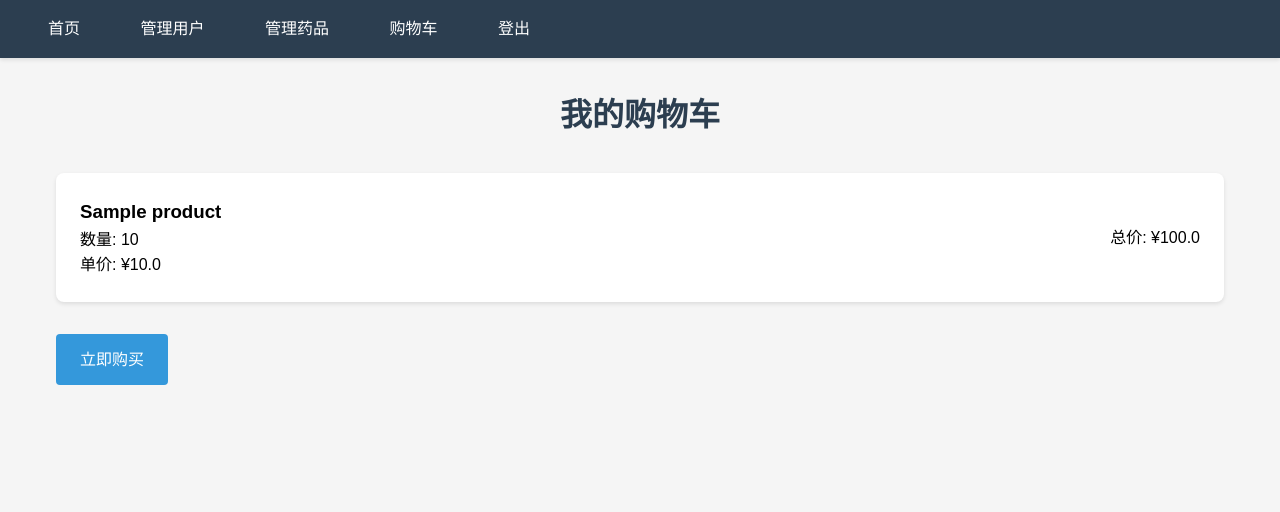
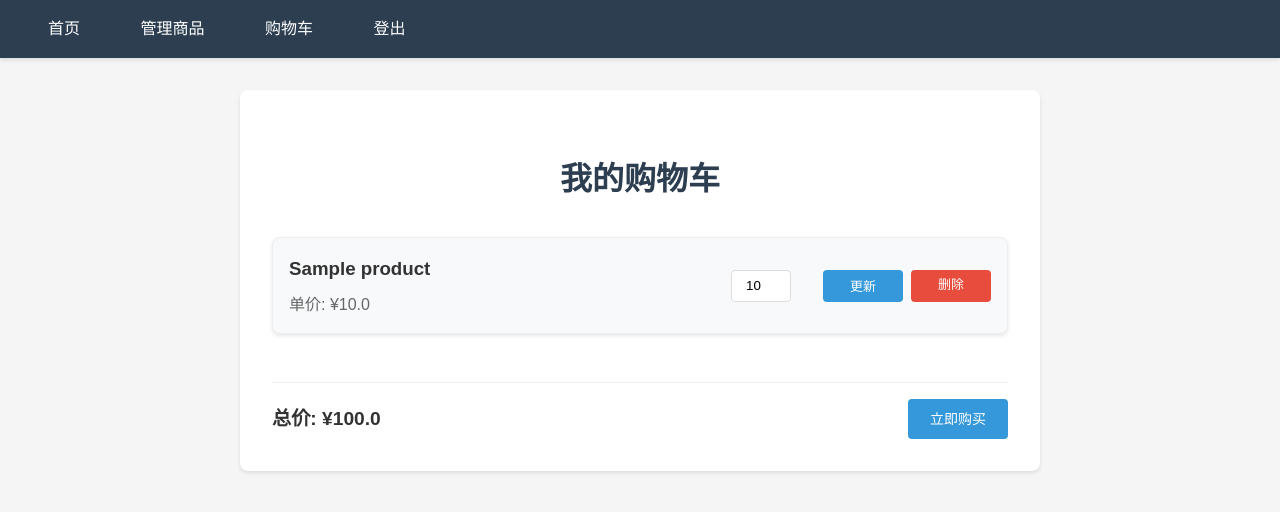
Before and after one commit to Tuise233/flask-shop, a Flask app: page /cart in a window 1280 px wide. Shown: the top 512 px of the page. Run offline with Flask 3, Linux system fonts and the light colour scheme; a user stored in the database is signed in; tables that the repository leaves empty hold one stand-in row (values such as "Sample post").

Commit message:
feat: 购物车新增更新、删除商品功能；管理员管理商品模块

```diff
--- a/app/__init__.py
+++ b/app/__init__.py
@@ -18,10 +18,11 @@ def create_app():
     # flask_login
     login_manager.init_app(app)
 
-    from app.routes import auth, shop, cart
+    from app.routes import auth, shop, cart, admin
     app.register_blueprint(auth.bp)
     app.register_blueprint(shop.bp)
     app.register_blueprint(cart.bp)
+    app.register_blueprint(admin.bp)
 
     with app.app_context():
         db.create_all()
--- a/app/routes/cart.py
+++ b/app/routes/cart.py
@@ -1,4 +1,4 @@
-from flask import Blueprint, redirect, url_for, flash, render_template
+from flask import Blueprint, redirect, url_for, flash, render_template, request
 from flask_login import login_required, current_user
 from app.models import Cart, Product
 from app import db
@@ -8,7 +8,9 @@ bp = Blueprint('cart', __name__)
 @bp.route('/cart')
 @login_required
 def cart():
-    return render_template('cart.html', carts=current_user.carts)
+    carts = current_user.carts
+    total_price = sum(item.amount * item.product.price for item in carts)
+    return render_template('cart.html', carts=carts, total_price=total_price)
 
 @bp.route('/add_to_cart/<int:product_id>')
 @login_required
@@ -18,19 +20,60 @@ def add_to_cart(product_id):
         flash('商品已经没有库存了')
         return redirect(url_for('shop.home'))
 
-    carts = Cart.query.filter_by(user_id=current_user.id, product_id=product_id).first()
+    cart = Cart.query.filter_by(user_id=current_user.id, product_id=product_id).first()
 
-    if carts:
-        carts.amount += 1
+    if cart:
+        cart.amount += 1
         flash(f'已将 {product.name} 的数量加1')
     else:
-        carts = Cart(user_id=current_user.id, product_id=product_id, amount=1)
-        db.session.add(carts)
+        cart = Cart(user_id=current_user.id, product_id=product_id, amount=1)
+        db.session.add(cart)
         flash(f'已将 {product.name} 加入购物车')
 
     product.stock -= 1
     db.session.commit()
     return redirect(url_for('shop.home'))
+
+@bp.route('/update_cart/<int:cart_id>', methods=['POST'])
+@login_required
+def update_cart(cart_id):
+    cart = Cart.query.get_or_404(cart_id)
+    if cart.user_id != current_user.id:
+        flash('无权操作此购物车')
+        return redirect(url_for('cart.cart'))
+
+    new_amount = int(request.form.get('amount', 1))
+    if new_amount <= 0:
+        db.session.delete(cart)
+        flash('商品已从购物车中移除')
+    else:
+        # 计算库存变化
+        amount_diff = new_amount - cart.amount
+        if amount_diff > cart.product.stock:
+            flash('库存不足')
+            return redirect(url_for('cart.cart'))
+
+        cart.product.stock -= amount_diff
+        cart.amount = new_amount
+        flash('购物车已更新')
+
+    db.session.commit()
+    return redirect(url_for('cart.cart'))
+
+@bp.route('/remove_from_cart/<int:cart_id>')
+@login_required
+def remove_from_cart(cart_id):
+    cart = Cart.query.get_or_404(cart_id)
+    if cart.user_id != current_user.id:
+        flash('无权操作此购物车')
+        return redirect(url_for('cart.cart'))
+
+    # 恢复库存
+    cart.product.stock += cart.amount
+    db.session.delete(cart)
+    db.session.commit()
+    flash('商品已从购物车中移除')
+    return redirect(url_for('cart.cart'))
 
 @bp.route('/buy')
 @login_required
--- a/app/static/style.css
+++ b/app/static/style.css
@@ -136,3 +136,309 @@ h1 {
     text-align: center;
     margin: 2rem 0;
 }
+
+.admin-header {
+    margin-bottom: 2rem;
+    text-align: right;
+}
+
+.admin-products table {
+    width: 100%;
+    border-collapse: collapse;
+    background: white;
+    border-radius: 8px;
+    overflow: hidden;
+    box-shadow: 0 2px 4px rgba(0,0,0,0.1);
+}
+
+.admin-products th,
+.admin-products td {
+    padding: 1rem;
+    text-align: left;
+    border-bottom: 1px solid #eee;
+}
+
+.admin-products th {
+    background: #f8f9fa;
+    font-weight: bold;
+}
+
+.btn-small {
+    padding: 0.4rem 0.8rem;
+    font-size: 0.9rem;
+}
+
+.btn-danger {
+    background-color: #dc3545;
+}
+
+.btn-danger:hover {
+    background-color: #c82333;
+}
+
+.btn-secondary {
+    background-color: #6c757d;
+    margin-left: 0.5rem;
+}
+
+.btn-secondary:hover {
+    background-color: #5a6268;
+}
+
+.admin-form {
+    max-width: 600px;
+}
+
+.admin-form textarea {
+    width: 100%;
+    padding: 0.8rem;
+    border: 1px solid #ddd;
+    border-radius: 4px;
+    height: 100px;
+    resize: vertical;
+}
+
+.admin-container {
+    background: white;
+    padding: 2rem;
+    border-radius: 8px;
+    box-shadow: 0 2px 4px rgba(0,0,0,0.1);
+}
+
+.admin-header {
+    display: flex;
+    justify-content: space-between;
+    align-items: center;
+    margin-bottom: 2rem;
+    padding: 0 1rem;
+}
+
+.admin-header h1 {
+    margin: 0;
+}
+
+.admin-products table {
+    width: 100%;
+    border-collapse: collapse;
+    background: white;
+    border-radius: 8px;
+    overflow: hidden;
+}
+
+.admin-products th,
+.admin-products td {
+    padding: 1rem;
+    text-align: left;
+    border-bottom: 1px solid #eee;
+    vertical-align: middle;
+}
+
+.admin-products th {
+    background: #f8f9fa;
+    font-weight: bold;
+    white-space: nowrap;
+}
+
+.admin-products td {
+    max-width: 200px;
+    overflow: hidden;
+    text-overflow: ellipsis;
+    white-space: nowrap;
+}
+
+.btn {
+    display: inline-flex;
+    align-items: center;
+    justify-content: center;
+    min-width: 100px;
+    height: 40px;
+    padding: 0 1.5rem;
+    font-size: 14px;
+    font-weight: 500;
+}
+
+.btn-small {
+    min-width: 80px;
+    height: 32px;
+    padding: 0 1rem;
+    font-size: 13px;
+}
+
+.btn-group {
+    display: flex;
+    gap: 0.5rem;
+}
+
+.admin-form {
+    max-width: 600px;
+    margin: 0 auto;
+    background: white;
+    padding: 2rem;
+    border-radius: 8px;
+    box-shadow: 0 2px 4px rgba(0,0,0,0.1);
+}
+
+.admin-form .form-group {
+    margin-bottom: 1.5rem;
+}
+
+.admin-form label {
+    display: block;
+    margin-bottom: 0.5rem;
+    color: #2c3e50;
+    font-weight: 500;
+}
+
+.admin-form input[type="text"],
+.admin-form input[type="number"],
+.admin-form textarea {
+    width: 100%;
+    padding: 0.8rem;
+    border: 1px solid #ddd;
+    border-radius: 4px;
+    transition: border-color 0.3s;
+}
+
+.admin-form input[type="text"]:focus,
+.admin-form input[type="number"]:focus,
+.admin-form textarea:focus {
+    border-color: #3498db;
+    outline: none;
+}
+
+.admin-form textarea {
+    height: 120px;
+    resize: vertical;
+}
+
+.status-toggle {
+    display: flex;
+    align-items: center;
+    gap: 0.5rem;
+}
+
+.status-toggle input[type="checkbox"] {
+    width: auto;
+    margin: 0;
+}
+
+.form-actions {
+    display: flex;
+    justify-content: flex-end;
+    gap: 1rem;
+    margin-top: 2rem;
+}
+
+.cart-container {
+    max-width: 800px;
+    margin: 0 auto;
+    padding: 2rem;
+    background: white;
+    border-radius: 8px;
+    box-shadow: 0 2px 4px rgba(0,0,0,0.1);
+}
+
+.cart-items {
+    margin: 2rem 0;
+}
+
+.cart-item {
+    display: flex;
+    justify-content: space-between;
+    align-items: center;
+    padding: 1rem;
+    margin-bottom: 1rem;
+    background: #f8f9fa;
+    border: 1px solid #eee;
+    border-radius: 8px;
+}
+
+.cart-item h3 {
+    margin: 0;
+    color: #333;
+}
+
+.cart-item-details {
+    margin-top: 0.5rem;
+    color: #666;
+}
+
+.cart-item-actions {
+    display: flex;
+    align-items: center;
+    gap: 2rem;
+}
+
+.amount-control {
+    display: flex;
+    align-items: center;
+}
+
+.amount-input {
+    width: 60px;
+    height: 32px;
+    padding: 0.3rem;
+    text-align: center;
+    border: 1px solid #ddd;
+    border-radius: 4px;
+}
+
+.action-buttons {
+    display: flex;
+    gap: 0.5rem;
+}
+
+.amount-form {
+    margin: 0;
+    padding: 0;
+    background: none;
+    box-shadow: none;
+}
+
+.cart-summary {
+    display: flex;
+    justify-content: space-between;
+    align-items: center;
+    margin-top: 2rem;
+    padding-top: 1rem;
+    border-top: 1px solid #eee;
+}
+
+.total-price {
+    font-size: 1.2rem;
+    font-weight: bold;
+    color: #333;
+}
+
+.empty-cart {
+    text-align: center;
+    padding: 3rem 0;
+}
+
+.btn {
+    padding: 0.5rem 1rem;
+    border: none;
+    border-radius: 4px;
+    background: #3498db;
+    color: white;
+    cursor: pointer;
+    text-decoration: none;
+    font-size: 14px;
+}
+
+.btn:hover {
+    background: #2980b9;
+}
+
+.btn-small {
+    padding: 0.3rem 0.8rem;
+    font-size: 13px;
+}
+
+.btn-danger {
+    background: #e74c3c;
+}
+
+.btn-danger:hover {
+    background: #c0392b;
+}
--- a/app/templates/base.html
+++ b/app/templates/base.html
@@ -4,15 +4,14 @@
     <meta charset="UTF-8">
     <meta name="viewport" content="width=device-width, initial-scale=1.0">
     <link rel="stylesheet" href="{{ url_for('static', filename='style.css') }}">
-    <title>药品商城</title>
+    <title>商品商城</title>
 </head>
 <body>
     <nav>
         <a href="{{ url_for('shop.home') }}">首页</a>
         {% if current_user.is_authenticated %}
             {% if current_user.is_admin %}
-                <a href="{{ url_for('admin.users') }}">管理用户</a>
-                <a href="{{ url_for('admin.products') }}">管理药品</a>
+                <a href="{{ url_for('admin.products') }}">管理商品</a>
             {% endif %}
             <a href="{{ url_for('cart.cart') }}">购物车</a>
             <a href="{{ url_for('auth.logout') }}">登出</a>
--- a/app/templates/cart.html
+++ b/app/templates/cart.html
@@ -1,6 +1,7 @@
 {% extends "base.html" %}
 
 {% block content %}
+<div class="cart-container">
     <h1>我的购物车</h1>
     {% if carts %}
         <div class="cart-items">
@@ -8,16 +9,32 @@
             <div class="cart-item">
                 <div class="cart-item-info">
                     <h3>{{ item.product.name }}</h3>
-                <p>数量: {{ item.amount }}</p>
-                <p>单价: ¥{{ item.product.price }}</p>
+                    <p class="cart-item-details">
+                        <span>单价: ¥{{ item.product.price }}</span>
+                    </p>
                 </div>
-            <div class="cart-item-total">
-                <p class="total-price">总价: ¥{{ item.product.price * item.amount }}</p>
+                <div class="cart-item-actions">
+                    <div class="amount-control">
+                        <input type="number" name="amount" value="{{ item.amount }}" min="1" class="amount-input"
+                               form="form-{{ item.id }}">
+                    </div>
+                    <div class="action-buttons">
+                        <form id="form-{{ item.id }}" action="{{ url_for('cart.update_cart', cart_id=item.id) }}"
+                              method="POST" class="amount-form">
+                            <button type="submit" class="btn btn-small">更新</button>
+                        </form>
+                        <a href="{{ url_for('cart.remove_from_cart', cart_id=item.id) }}"
+                           class="btn btn-small btn-danger"
+                           onclick="return confirm('确定要删除这个商品吗？')">删除</a>
+                    </div>
                 </div>
             </div>
             {% endfor %}
         </div>
-    <div class="checkout-section">
+        <div class="cart-summary">
+            <div class="total-price">
+                总价: ¥{{ total_price }}
+            </div>
             <a href="{{ url_for('cart.buy') }}" class="btn">立即购买</a>
         </div>
     {% else %}
@@ -26,4 +43,5 @@
             <a href="{{ url_for('shop.home') }}" class="btn">去购物</a>
         </div>
     {% endif %}
+</div>
 {% endblock %}
--- a/app/templates/home.html
+++ b/app/templates/home.html
@@ -1,7 +1,7 @@
 {% extends "base.html" %}
 
 {% block content %}
-<h1>药品列表</h1>
+<h1>商品列表</h1>
 <div class="products">
     {% for product in products %}
     <div class="product">
```
Also changed, not shown: app/routes/admin.py (added, +78 -0 lines), app/templates/admin/create_product.html (added, +43 -0 lines), app/templates/admin/edit_product.html (added, +43 -0 lines), app/templates/admin/products.html (added, +46 -0 lines). Lines whose indentation alone changed are shown as unchanged.
